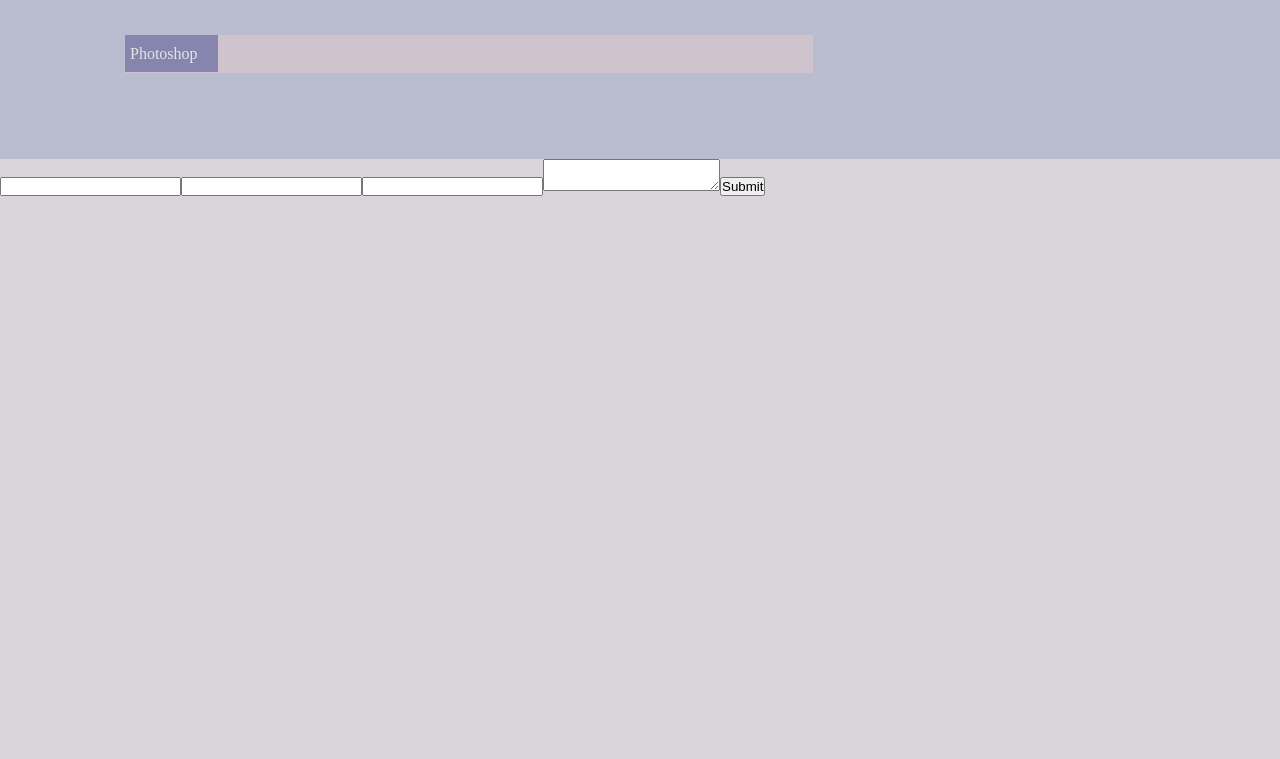
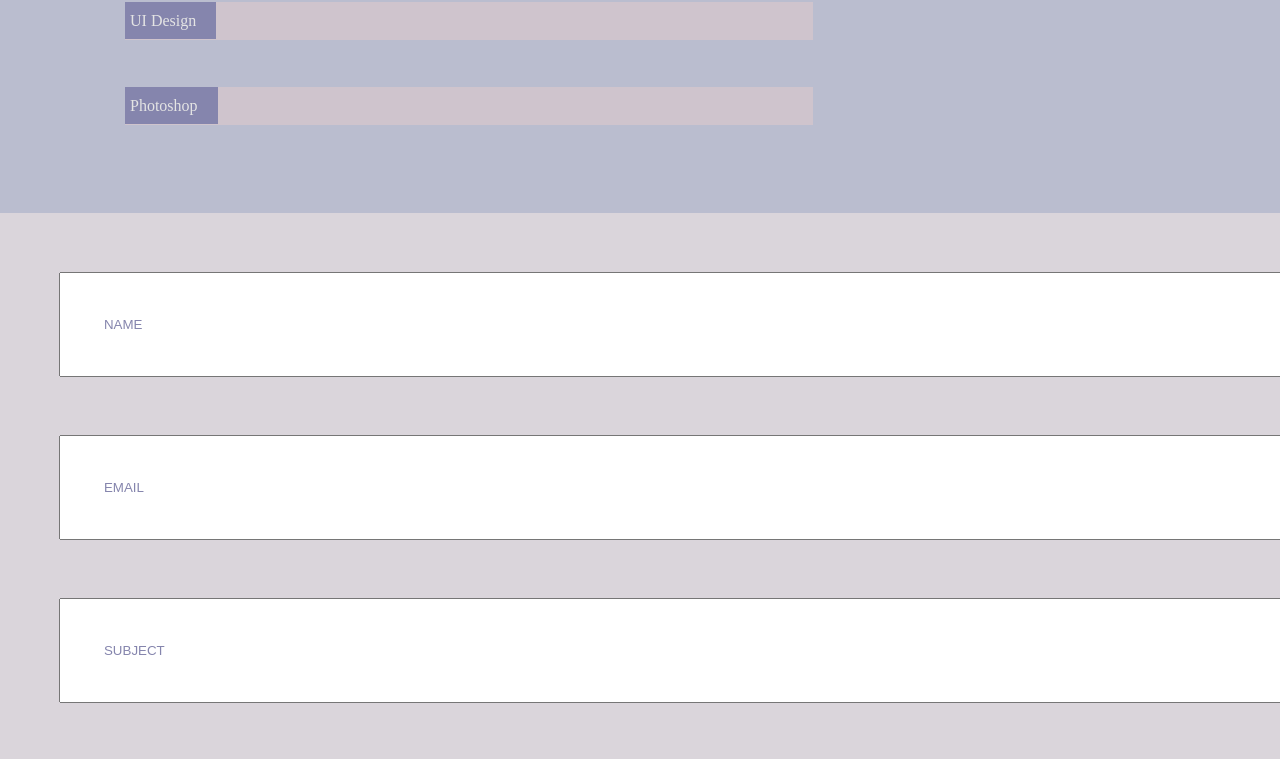
Before and after one commit to ixnp/redux-react-sass-portfolio, a React (Create React App) app in the folder portfolio/: page / in a window 1280 px wide. Shown: the part 3678-4437 px from the top of the page. Built offline with nearby package versions, Linux system fonts and the light colour scheme; a web font is replaced by a local one.

Commit message:
form styled

```diff
--- a/portfolio/src/components/Contact.js
+++ b/portfolio/src/components/Contact.js
@@ -8,7 +8,10 @@ class Contact extends React.Component {
   constructor(props){
     super(props);
     this.state = {
-      value:''
+      name:'name',
+      email:'email',
+      subject:'subject',
+      message:'message'
     }
   }
   handelChange = (event) => {
@@ -24,10 +27,10 @@ class Contact extends React.Component {
     return (
       <div className="contact">
         <form onSubmit={this.handelSubmit}>
-          <input type="text" name="name" onChange={this.handelChange}></input>
-          <input type="text" name="email" onChange={this.handelChange}></input>
-          <input type="text" name="subject" onChange={this.handelChange}></input>
-          <textarea name="message" onChange={this.handelChange}></textarea>
+          <input value={this.state.name} type="text" name="name" onChange={this.handelChange}></input>
+          <input value={this.state.email} type="text" name="email" onChange={this.handelChange}></input>
+          <input value={this.state.subject} type="text" name="subject" onChange={this.handelChange}></input>
+          <textarea value={this.state.message}name="message" onChange={this.handelChange}></textarea>
           <button type="submit" >Submit</button>
         </form>
       </div>
--- /dev/null
+++ b/portfolio/src/scss/contact.scss
@@ -0,0 +1,23 @@
+.contact{
+
+    form{
+        display:flex;
+        flex-direction: column;
+        padding: 2%;
+
+        input{
+            @include form(2%,3%)
+        }
+        textarea{
+            @include form(2%,3%);
+            height: 18vh;
+            border-style:none;
+
+        }
+        button{
+            @include form(2%,0);
+            height: 4vh;
+        }
+    }
+
+}
--- a/portfolio/src/scss/heading.scss
+++ b/portfolio/src/scss/heading.scss
@@ -52,6 +52,7 @@ display:none;
       text-decoration: none;
     }
   }
+
   li:hover{
    color:$light-mid;
    text-shadow: 1px 2px 1px $shadow-mid;
--- a/portfolio/src/scss/main.scss
+++ b/portfolio/src/scss/main.scss
@@ -3,3 +3,4 @@
 @import 'layout.scss';
 @import 'heading.scss';
 @import 'skills.scss';
+@import 'contact.scss';
--- a/portfolio/src/scss/mixin.scss
+++ b/portfolio/src/scss/mixin.scss
@@ -9,3 +9,9 @@
 
             }
         }
+@mixin form($marg,$padding){
+    color:$shadow-mid;
+    text-transform: uppercase;
+    margin: $marg;
+    padding:$padding;
+}
```
